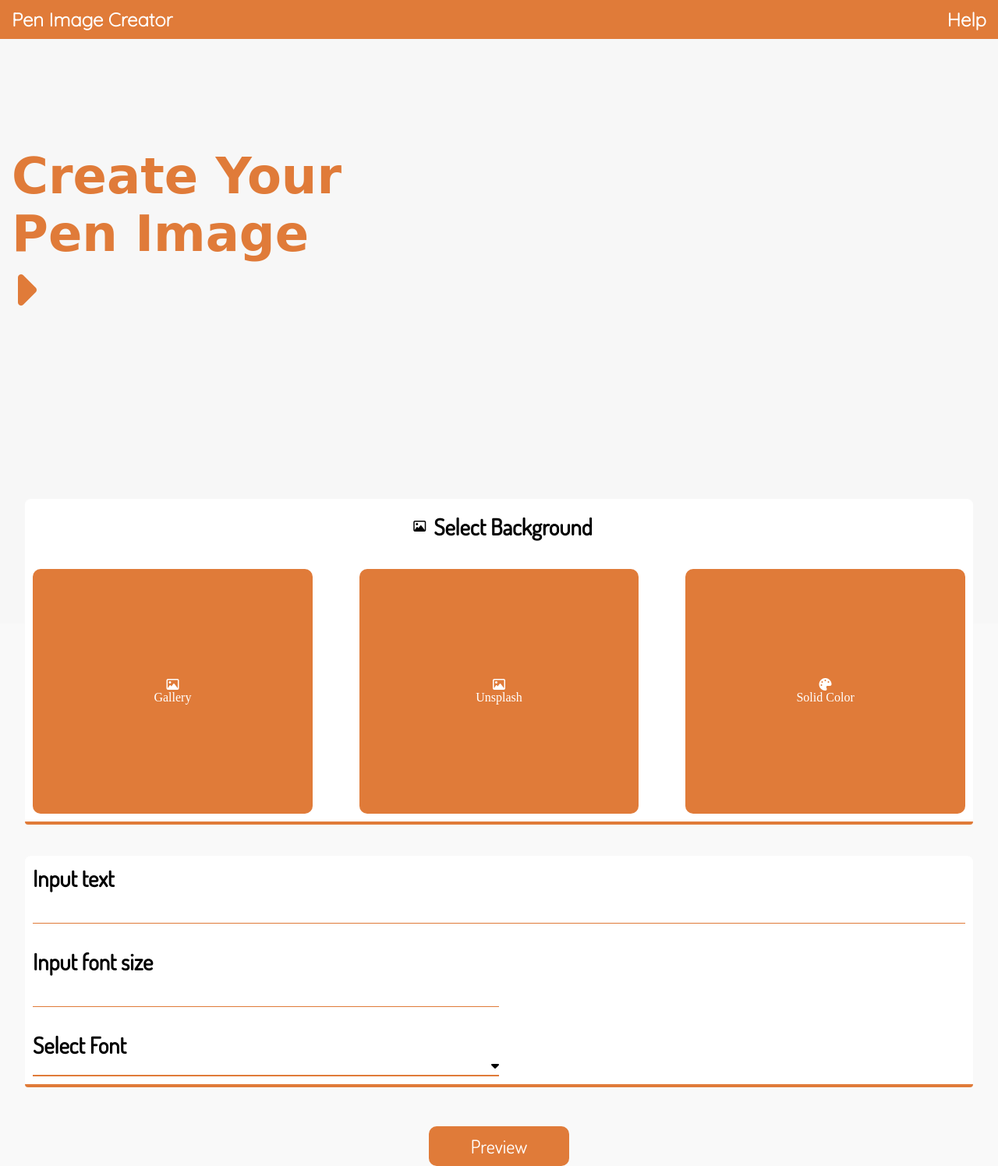
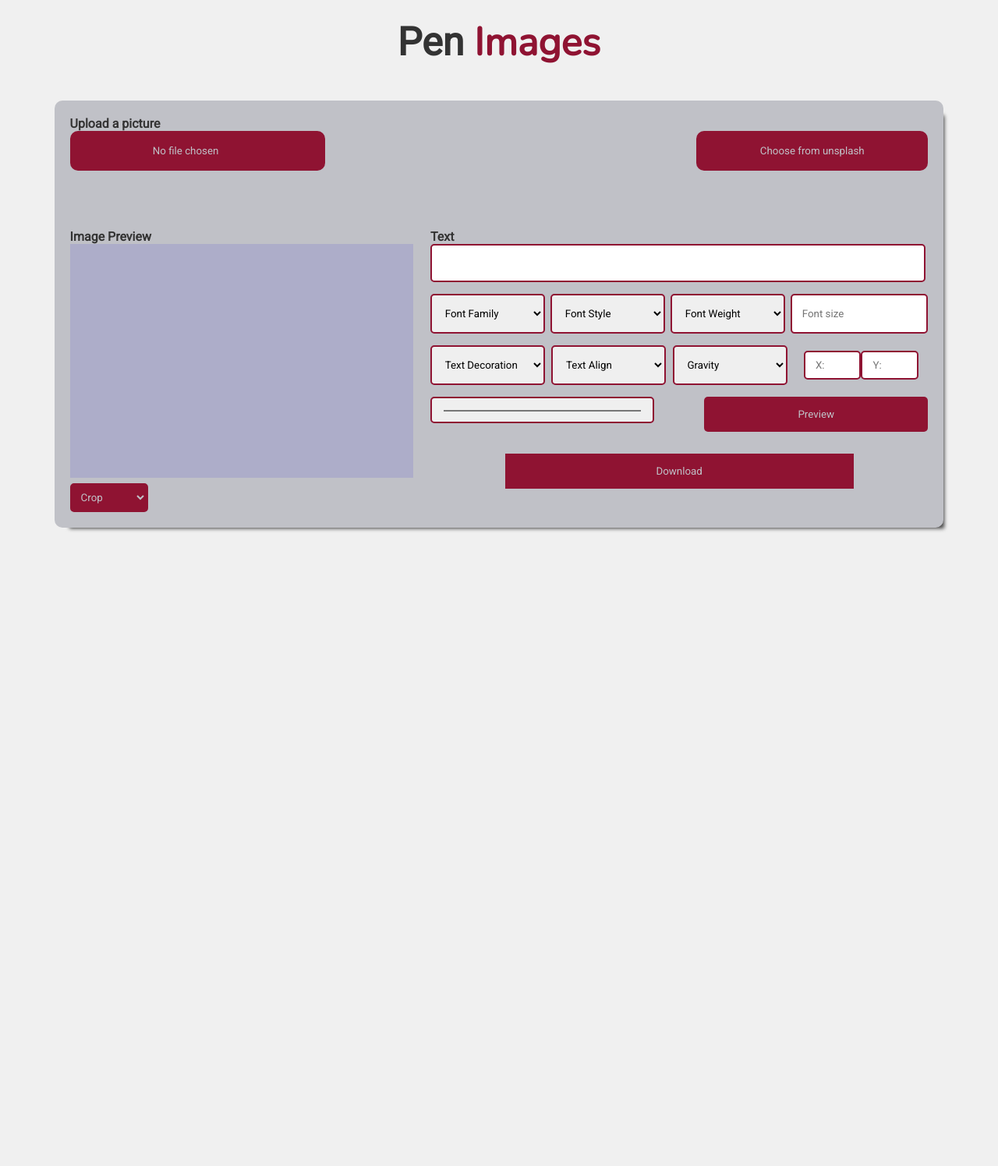
Before and after one commit to AviatorIfeanyi/ohw-2020-22, a website: page client/index.html in a window 1280 px wide. Shown: the whole page at 78% size. After the commit the page ends 800 px from the top, so only its background shows below. Drawn offline with nearby package versions, Linux system fonts and the light colour scheme; a web font is replaced by a local one.

Commit message:
frontend

```diff
--- a/client/index.html
+++ b/client/index.html
@@ -9,68 +9,121 @@
 	   <!--<link href="https://fonts.googleapis.com/css2? family=Dancing+Script&family=Dosis &family=Grenze+Gotisch:wght@100 &family=Josefin+Sans:wght@100&family=Jura&family=MuseoModerno&family=Orbitron&family=Playfair+Display:ital,wght@0,400;1,500 &family=Quicksand:wght@300 &family=Yanone+Kaffeesatz:wght@200;700&display=swap" rel="stylesheet">-->
 	    <link rel="stylesheet" href="https://cdnjs.cloudflare.com/ajax/libs/font-awesome/4.7.0/css/font-awesome.min.css">
 		<script src='https://kit.fontawesome.com/a076d05399.js'></script>
+		<link href="https://fonts.googleapis.com/css2?family=Roboto&display=swap" rel="stylesheet">
+		<link href="https://fonts.googleapis.com/css2?family=Nunito&display=swap" rel="stylesheet">
+		<link rel="shortcut icon" href="favicon.jpg" type="image/x-icon">
 	</head>
 	<body>
-		<nav>
-			<h2>Pen Image Creator</h2>
-			<h2>Help</h2>
-		</nav>
-		<div class="content">
-		<section class="hero">
-			<h1>
-				Create Your <br />
-				Pen Image<br />
-				<a href="#form" class="fa fa-caret-right"></a>
-			</h1>
-		</section>
-			<form id="form">
-				<section class="section">
-					<div id="background">
-						<i class="fa fa-image"></i>
-						<h2>Select Background</h2>
-						<!--<i className="fa fa-caret-down"></i>-->
+		<h2><span>Pen</span>  Images</h2>
+	   <form action="">
+		   <h4>Upload a picture</h4>
+		   <div class="first">
+			  <input class="upload" type="file" name="Picture" id=""  >
+			  <input type="submit" class="unsplasht" value="Choose from unsplash">
 		   </div>
-					<div class="background-select" >
-						<div id="gallery">
-							<i class="fa fa-image"></i>
-							<p>Gallery</p>
+		   <div class="unsplash">
+			   <div class="flex">
+					<input type="text" placeholder="Input Category of Image">
+					<input type="submit" class="cont" value="Continue">
+
 			   </div>
-						<div id="unsplash">
-							<i class="fa fa-image"></i>
-							<p>Unsplash</p>
-						</div>
-						<div id="solid">
-							<i class="fas fa-palette"></i>
-							<p>Solid Color</p>
+			   <div class="unsplashimages">
+				   <a href=""><img src="yfe2vjtl_sx1iiijj5qu15deff8b343637 (1).jpg" alt="" class="one"> </a>
+				   <a href=""><img src="yfe2vjtl_sx1iiijj5qu15deff8b343637 (1).jpg" alt="" class="one"> </a>
+				   <a href=""><img src="yfe2vjtl_sx1iiijj5qu15deff8b343637 (1).jpg" alt="" class="one"> </a>
+				   <a href=""><img src="yfe2vjtl_sx1iiijj5qu15deff8b343637 (1).jpg" alt="" class="one"> </a>
+				   <a href=""><img src="yfe2vjtl_sx1iiijj5qu15deff8b343637 (1).jpg" alt="" class="one"> </a>
 			   </div>
 		   </div>
-				</section>
+           <div class="flexp">
+			<div class="preview">
+				<h4>Image Preview</h4>
+				<div class="prevbox">
 
-				<section class="section">
-					<label for="text">
-						Input text
-					</label>
-					<input type="text" id="text" onfocus="focused(this)" onblur="blurred(this)"/>
-					<label for="font">
-						Input font size
-					</label><br>
-					<input type="number" id="font" onfocus="focused(this)" onblur="blurred(this)"/>
-					<div id="fontStye">
-						<label for="fontStyle">
-							Select Font
-						</label>
-						<div id="fontStyle">
-							<div></div>
-							<i class="fa fa-caret-down"></i>
+				</div>
+				<select name="" id="">
+					<option value="">Crop</option>
+					<option value="">Fit</option>
+					<option value="">Scale</option>
+				</select>
+			</div>
+			<div class="prev2">
+				<div class="group kj">
+					<h4>Text</h4>
+					<input class="text" type="text" name="" id="" >
+				</div>
+				<div class="group two">
+					<select name="" id="">
+						<option value="">Font Family</option>
+						<option value="">Arial</option>
+						<option value="">Roboto</option>
+					</select>
+                    <select name="" id="">
+						<option value="">Font Style</option>
+						<option value="">Normal</option>
+						<option value="">Italic</option>
+					</select>
+					<select name="" id="">
+						<option value="">Font Weight</option>
+						<option value="">Normal</option>
+						<option value="">Bold</option>
+						<option value="">200</option>
+						<option value="">300</option>
+						<option value="">400</option>
+						<option value="">500</option>
+						<option value="">600</option>
+					</select>
+					<input type="number" name="" placeholder="Font size" id="">
+
+				</div>
+
+				<div class="group two s">
+					<select name="" id="">
+						<option value="">Text Decoration</option>
+						<option value="">Normal</option>
+						<option value="">Underline</option>
+						<option value="">Strike Through</option>
+					</select>
+                    <select name="" id="">
+						<option value="">Text Align</option>
+						<option value="">Center</option>
+						<option value="">Left</option>
+						<option value="">Right</option>
+					</select>
+					<select name="" id="">
+						<option value="">Gravity</option>
+						<option value="">North</option>
+						<option value="">South</option>
+						<option value="">East</option>
+						<option value="">West</option>
+						<option value="">North East</option>
+						<option value="">North West</option>
+						<option value="">South East</option>
+						<option value="">South West</option>
+					</select>
+					<div class="xory">
+						<input type="number" name="" placeholder="X:" id="">
+						<input type="number" name="" placeholder="Y:" id="">
+					</div>
+
+
+
+				</div>
+				<div class="group twod">
+					<input type="color">
+					<input type="submit" value="Preview">
+				</div>
+				<div class="group twof">
+					<button>Download</button>
+				</div>
+
+
+
 			</div>
 		   </div>
-					<div class="fontLists">
-					</div>
-				</section>
 
-				<button>Preview</button>
+
 	   </form>
-			</div>
 	 <script type="text/javascript" src="main.js"></script>
 	</body>
 </html>
--- a/client/main.js
+++ b/client/main.js
@@ -1,34 +1,16 @@
-inputs = document.querySelectorAll("input");
-fonts = [
-  'Dancing Script',
-  'Dosis',
-  'Grenze Gotisch',
-  'Josefin Sans',
-  'Jura',
-  'MuseoModerno',
-  'Orbitron',
-  'Playfair Display',
-  'Quicksand',
-  'Yannone Kaffeesatz',
-  'Dancing Script',
-  'Open Sans Condensed',
-  'Ubuntu'
-]
-markup = ""
-for (var i of fonts) {
-  markup += "<p class=" + i + ">This is a boy</p>";
-}
-document.querySelector(".fontLists").innerHTML = markup;
-function focused(x) {
-  x.style.backgroundColor = "rgba(224,123,57,0.1)";
-}
-function blurred(x) {
-  x.style.backgroundColor = "transparent";
-}
-open = false
-document.getElementById('fontStye').addEventListener('click', openCloseList, false);
+const unsplasht = document.querySelector('.unsplasht');
+const unsplash = document.querySelector('.unsplash');
+const cont = document.querySelector('.cont');
+const img = document.querySelector('.unsplashimages');
 
-function openCloseList() {
-  document.querySelector('.fontLists').style.display = open?"none":"flex";
-  open = !open
-}
+
+unsplasht.addEventListener('click',(e)=>{
+  e.preventDefault()
+  unsplash.style.display = 'block'
+})
+
+
+cont.addEventListener('click',(e)=>{
+  e.preventDefault()
+  img.style.display = 'flex'
+})
--- a/client/style.css
+++ b/client/style.css
@@ -1,154 +1,369 @@
-* {
-  padding:0;
-  margin:0;
-  box-sizing:border-box;
+*{
+  margin: 0;
+  padding: 0;
+  font-family: 'Roboto', sans-serif;
+  color: #2F9096;
+
+
 }
-:root {
-  --main-color:#e07b39;
+body{
+  background-color: #f0f0f0;
 }
-body,
-html {
-  width:100%;
-  height:100%;
-  background-color:rgba(245,245,245,0.5);
+form{
+  width: 86%;
+  margin: auto;
+  margin-top: 40px;
+
+  padding: 20px;
+  border-radius: 10px;
+  -webkit-box-shadow: 10px 10px 5px -9px rgba(0,0,0,0.75);
+-moz-box-shadow: 10px 10px 5px -9px rgba(0,0,0,0.75);
+box-shadow: 10px 10px 5px -9px rgba(0,0,0,0.75);
+background-color: #c0c1c7;
 }
-nav,
-.hero {
-  color:var(--main-color);
-  padding:10px 15px;
+h2{
+  text-align: center;
+  margin-top: 20px;
+  font-family: 'Nunito', sans-serif;
+  color: #8f1332;
+  font-size: 50px;
+  font-weight: 800;
 }
-nav {
-  width:100vw;
-  position:absolute;
-  display:flex;
-  justify-content:space-between;
-  font-family: 'Quicksand', sans-serif;
-  background-color:var(--main-color);
-  color:white;
+h2 span{
+  color: #333333;
 }
-.hero {
-  width:100vw;
-  height:100vh;
-  font-family: 'Grenze Gotisch', cursive;
-  display:flex;
-  align-items:center;
-  max-height:600px;
+.first{
+  width: 100%;
+  display: flex;
+  justify-content: space-between;
 }
-h1 {
-  font-size:400%;
+.first input{
+  cursor: pointer;
+  width: 27%;
+  background-color: #000000;
+  background-image: none;
+  background: #000000;
+  color: #E8E301;
+  padding: 15px;
+  border: transparent;
+  border-radius: 10px;
+  margin-bottom: 15px;
+  background-color: #8f1332;
+  color: #c0c1c7;
+
 }
-a {
-  font-size:100px;
-  color:var(--main);
-  text-decoration:none;
+
+.upload::-webkit-file-upload-button {
+  visibility: hidden;
 }
-form {
-  position:relative;
-  margin-top:0vh;
+/* .upload{
+  content: 'Upload files';
+  cursor: pointer;
+  width: 45%;
+  background-color: #000000;
+  background-image: none;
+  background: #000000;
+  color: #E8E301;
+  padding: 15px;
+  border: transparent;
+
+  margin-bottom: 15px;
+} */
+.upload:hover::before {
+  border-color: black;
 }
-button {
-  background-color:var(--main-color);
-  width:180px;
-  border-radius:10px;
-  padding:10px;
-  font-family:'Dosis', sans-serif;
-  color:white;
-  border:none;
-  margin:50px auto;
-  font-size:150%;
-  display:block;
+
+.unsplash{
+  width: 100%;
+
+  margin-top: 20px;
+
 }
-.section {
-  background-color:white;
-  width:95%;
-  display:block;
-  margin:40px auto;
-  border-bottom:4px solid var(--main-color);
-  border-radius:8px 8px 4px 4px;
-  padding:10px;
+.unsplash .flex input[type='text']{
+  padding: 15px;
+  width: 60%;
+
 }
-.section h2, label {
-  font-size:180%;
-  font-family:'Dosis', sans-serif;
-  font-weight:bold;
+.unsplash .flex input[type='submit']{
+  background-color: #000000;
+  background-image: none;
+  background: #000000;
+  color: #E8E301;
+  padding: 17px;
+  width: 27%;
+  cursor: pointer;
+  border: transparent;
+  background-color: #8f1332;
+  color: #c0c1c7;
 }
-#background {
-  display:flex;
-  height:50px;
-  align-items:center;
-  width:100%;
-  justify-content:center;
+.unsplash .flex{
+  width: 100%;
+  display: flex;
+  justify-content: space-between;
 }
-i {
-  margin:0 10px;
+.unsplash .unsplashimages{
+  margin-top: 15px;
+  width: 100%;
+  display: flex;
+  justify-content: space-between;
 }
-/*.fa {
-  color:var(--main-color);
-}*/
-.background-select {
-  display:flex;
-  justify-content:space-between;
+.unsplash .unsplashimages a{
+  width: 19%;
 }
-.background-select div {
-  background-color:var(--main-color);
-  color:white;
-  width:30%;
-  display:flex;
-  flex-direction:column;
-  justify-content:center;
-  align-items:center;
-  height:24.5vw;;
-  border-radius:10px;
-  margin-top:30px;
+.unsplash .unsplashimages a img{
+  width: 100%;
 }
+.unsplash .unsplashimages{
+  display: none;
+}
+.unsplash{
+  display: none;
+}
+.flexp{
+  margin-top: 60px;
+  display: flex;
+  justify-content: space-between;
+}
+.preview{
+  width: 40%;
+}
+
+.prevbox{
+  height: 300px;
+  width: 100%;
+
+
+  background: #adadc9;
+}
+.preview select{
+  padding: 8px;
+  width: 100px;
+  background: black;
+  color: #E8E301;
+  background-color: #8f1332;
+  color: #c0c1c7;
+}
+.prev2{
+  width: 58%;
+}
+.group{
+  width: 100%;
+}
+.group .text{
+  width: 90%;
+  padding: 15px 4.4%;
+
+}
+.group.two ,.group.twod, .group.twof{
+  display: flex;
+  margin-top: 15px;
+  justify-content: space-between;
+}
+.group.two select,.group.two input{
+  width: 23%;
+  padding: 15px 2%;
+}
+
+.xory{
+  display: flex;
+  justify-content: space-between;
+}
+.group.two.s .xory{
+  width: 23%;
+  padding: 7px 2%;
+
+}
+.group.two.s .xory input{
+       width: 40%;
+       padding: 8px 9%;
+}
+
+.group.twod input{
+    width: 45%;
+    padding: 15px 2%;
+
+}
+.group.twod input[type='submit']{
+  background-color: #000000;
+  background-image: none;
+  background: #000000;
+  color: #E8E301;
+  cursor: pointer;
+  border: transparent;
+  background-color: #8f1332;
+  color: #c0c1c7;
+}
+.group.twof button{
+  background-color: #000000;
+  background-image: none;
+  background: #000000;
+  color: #E8E301;
+  cursor: pointer;
+  border: transparent;
+  width: 70%;
+  padding: 15px;
+  margin: auto;
+  background-color: #8f1332;
+  color: #c0c1c7;
+
+}
+.group.twof{
+  margin-top: 28px;
+}
+
+@media(max-width:768px){
+  .unsplash .unsplashimages{
+    display: none;
+  }
+  .unsplash{
+    display: none;
+  }
+  .flexp{
+    flex-direction: column;
+  }
+  .preview,.prev2{
+    width: 100%;
+
+  }
+  .preview,.prev2{
+    margin-bottom: 15px;
+  }
+  .unsplash .flex input[type='submit']{
+    width: 45%;
+  }
+  .unsplash .flex input[type='text']{
+    width: 50%;
+  }
+  .first{
+    width: 100%;
+    display: flex;
+    justify-content: space-between;
+    flex-direction: column;
+  }
+  .first input{
+    cursor: pointer;
+    width: 100%;
+    background-color: #000000;
+    background-image: none;
+    background: #000000;
+    color: #E8E301;
+    padding: 15px;
+    border: transparent;
+
+    margin-bottom: 15px;
+    background-color: #8f1332;
+    color: #c0c1c7;
+    color: #c0c1c7;
+
+  }
+  .first input[type='file']{
+    width: 95%;
+  }
+  .first input[type='submit']{
+    padding-top: 18px;
+    padding-bottom: 18px;
+  }
+}
+@media(max-width:600px){
+  .first input[type='file']{
+    width: 94%;
+  }
+  .unsplash .unsplashimages{
+    margin-top: 15px;
+    width: 100%;
+    display: flex;
+    justify-content: space-between;
+    flex-direction: column;
+  }
+  .unsplash .unsplashimages a{
+    width: 100%;
+  }
+  .unsplash .unsplashimages{
+    display: none;
+  }
+  .unsplash{
+    display: none;
+  }
+}
+@media(max-width:500px){
+  .first input[type='file']{
+    width: 92.8%;
+  }
+}
+@media(max-width:400px){
+  .first input[type='file']{
+    width: 91%;
+
+  }
+  .unsplash .flex input[type='text']{
+    padding: ;
+    width: 88.4%;
+    margin-bottom: 10px;
+
+  }
+  .unsplash .flex input[type='submit']{
+
+    width: 100%;
+
+  }
+  .unsplash .flex{
+    width: 100%;
+    display: flex;
+    justify-content: space-between;
+    flex-direction: column;
+  }
+  .unsplash .unsplashimages{
+    display: none;
+  }
+  .unsplash{
+    display: none;
+  }
+}
+@media(max-width:350px){
+  .first input[type='file']{
+    width: 90%;
+  }
+  .unsplash .unsplashimages{
+    display: none;
+  }
+  .unsplash{
+    display: none;
+  }
+}
+@media(max-width:330px){
+  .first input[type='file']{
+    width: 89%;
+  }
+  .unsplash .unsplashimages{
+    display: none;
+  }
+  .unsplash{
+    display: none;
+  }
+}
+
 input{
-  border:0.5px solid var(--main-color);
-  font-family: 'Yanone Kaffeesatz', sans-serif;
-  font-size:120%;
-  width:100%;
-  padding:10px;
-  border:none;
-  outline:none;
-  border-bottom:1px solid var(--main-color);
-  margin-bottom:30px;
-  background-color:transparent;
-  border-radius:5px 5px 0 0
+  border-radius: 5px;
+  border: 2px solid  #8f1332;
+
+
 }
-input[type="number"] {
-  width:50%;
+select{
+  color: black;
+  border: 2px solid  #8f1332;
+  border-radius: 5px;
 }
-#fontStyle div{
-  width:50%;
-  background-color:var(--main-color);
-  height:2px;
-  margin-top:20px;
+h4{
+  color: #333333;
 }
-#fontStyle{
-  display:flex;
+
+.preview select{
+  margin-top: 7px;
 }
-.fontLists {
-  width:80%;
-  display:none;
-  flex-direction:column;
-  overflow:scroll;
-  padding:10px 4px;
-  border-radius:7px;
-  border:0.5px solid var(--main-color);
+
+.group.jk input{
+  border: 1px solid #8f1332;
 }
-.fontLists p {
-  margin:5px;
-  font-size:110%;
+input:focus{
+  outline: none;
 }
-#fontStyle i {margin-left:-10px;}
-.Dancing {font-family:'Dancing Script';}
-.Dosis {font-family: 'Dosis', serif;}
-.Open {font-family: 'Open Sans Condensed', sans-serif;}
-.Grenze {font-family: 'Grenze Gotisch', cursive;}
-.Playfair {font-family: 'Playfair Display', serif;}
-.Josefin {font-family: 'Josefin Sans', sans-serif;}
-.MuseoModerno {font-family: 'MuseoModerno Condensed', sans-serif;}
-.Orbitron {font-family: 'Orbitron Into Light', cursive;}
-.Quicksand {font-family:'Quicksand', sans-serif;}
-.Yannone {font-family:'Yannone', sams-serif;}
-.Ubuntu {font-family:'Ubuntu';}
-.Jura {font-family:'Jura'}
```
Also changed, not shown: client/favicon.jpg (added), client/yfe2vjtl_sx1iiijj5qu15deff8b343637 (1).jpg (added). Lines whose indentation alone changed are shown as unchanged.
